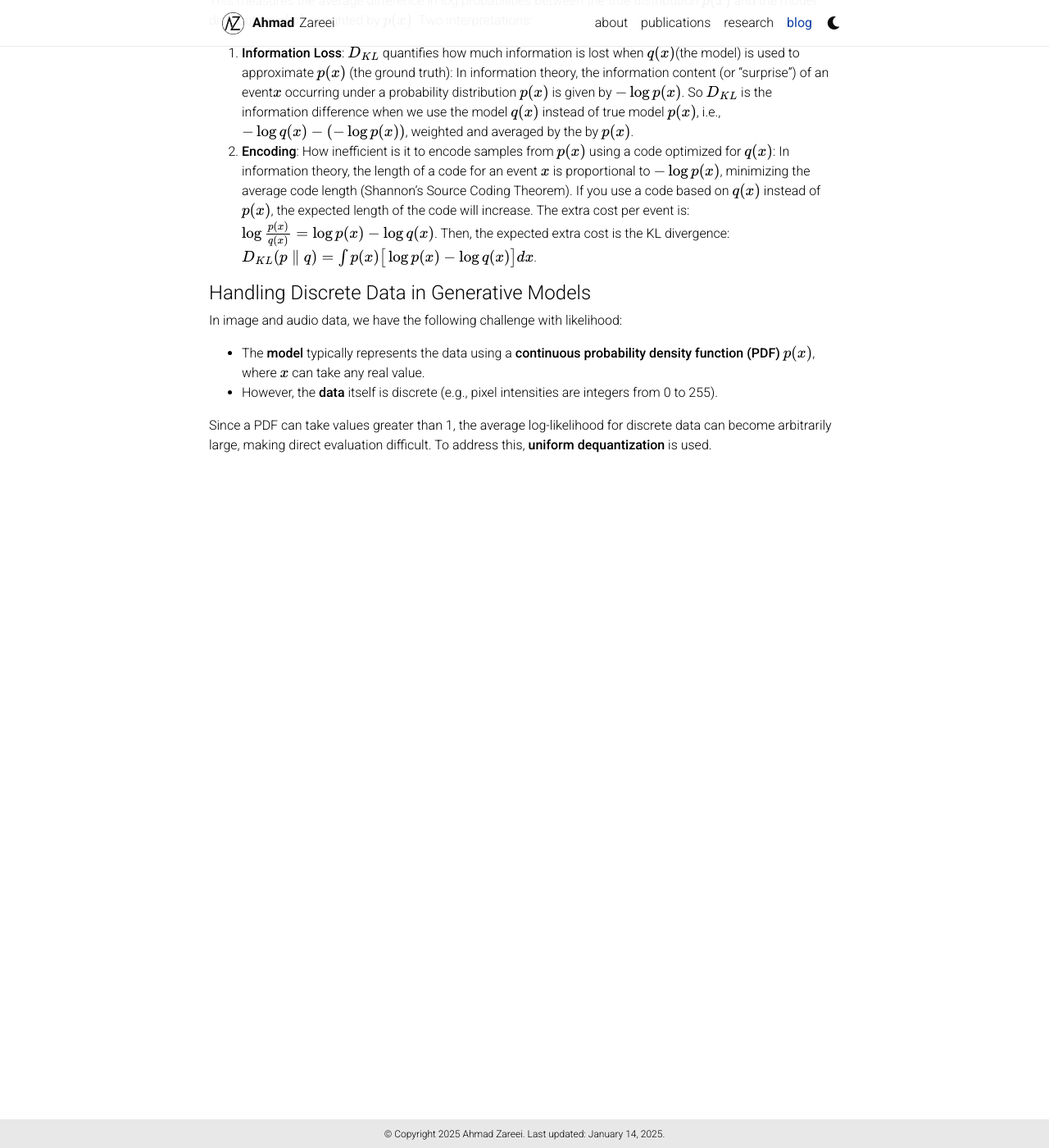
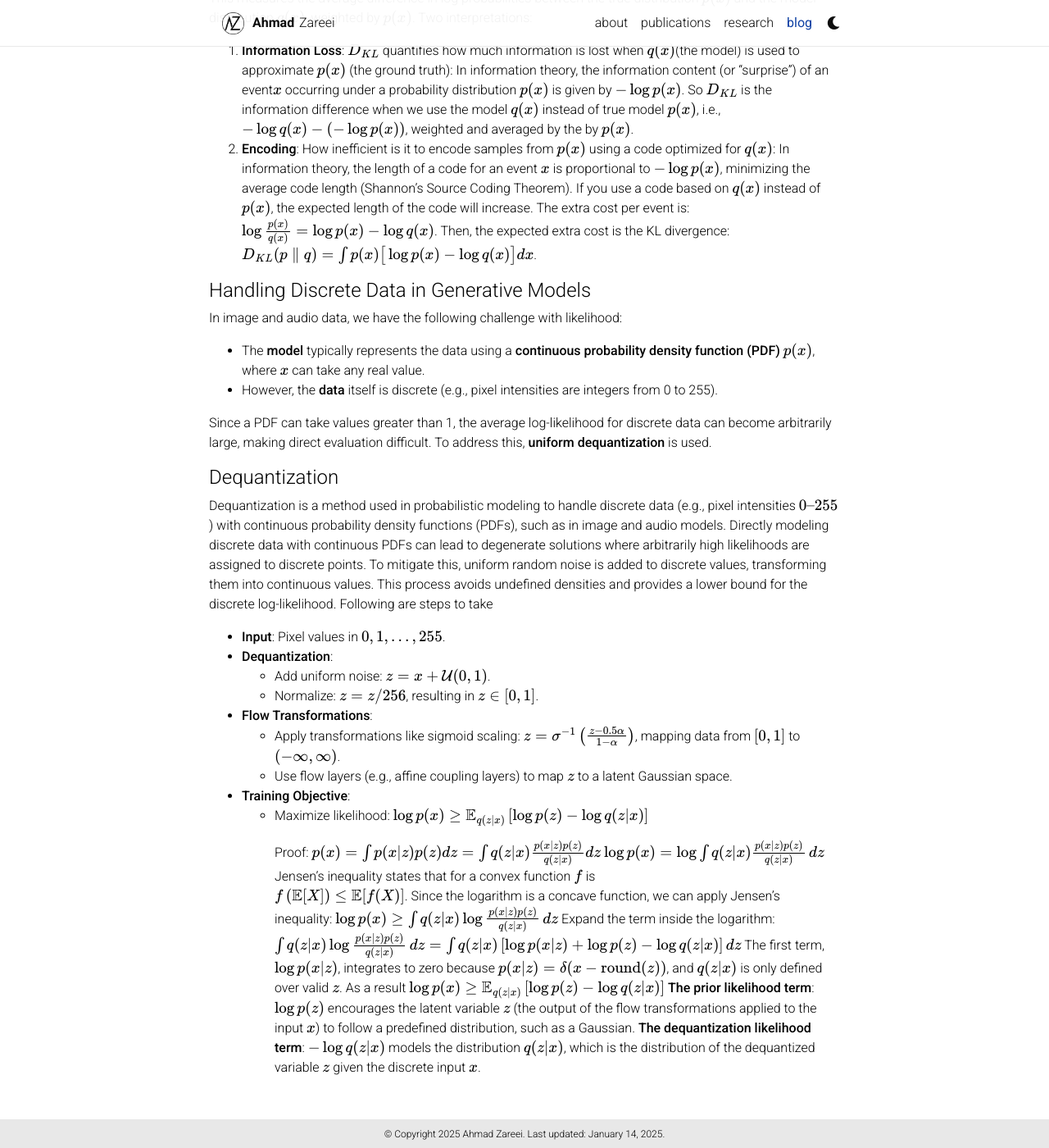
Before and after one commit to azareei/azareei.github.io, a Jekyll site: the page built from _posts/2025-01-07-Generative-AI.md, in a window 1280 px wide and 1400 px high, scrolled down 6035 px. Shown: the whole window at 82% size. Built offline with Jekyll 4.4.1, drawn with Linux system fonts in a browser that asks for light colours; nearby versions of some CDN libraries; a style sheet for code colours, icons or effects is not loaded; some of the changed text lies outside the part shown.

Commit message:
vault backup: 2025-01-14 12:48:46

```diff
--- a/_posts/2025-01-07-Generative-AI.md
+++ b/_posts/2025-01-07-Generative-AI.md
@@ -90,9 +90,9 @@ $$
 
   The $D_{KL}$ measures the *distance* between the two distributions. Smaller value indicates that the model closely approximates the true data distribution. The first term on the RHS is the **entropy** of $p(x)$, denoted as $H(p)$. Since $H(p)$ depends only on the true distribution $p(x)$, it is a constant when evaluating the model $q(x)$. The second term is the **cross-entropy** between $p(x)$ and $q(x)$, denoted as $H_{ce}(p, q)$.
 
-  Minimizing $D_{KL}(p \parallel q)$ is equivalent to minimizing the cross-entropy $H_{ce}(p, q)$ (remember entropy term is constant and does not depend on $q$).
+  Minimizing $D_{KL}(p \parallel q)$ is equivalent to minimizing the cross-entropy $H_{ce}(p, q)$ (note that the entropy term,  $H(p)$, is constant and does not depend on $q$).
 
-  Approximating $p(x)$ with the empirical data distribution represented by a finite dataset $\{x_1, x_2, \dots, x_N\}$, then $p(x) = \frac{1}{N} \sum_{i=1}^N \delta (x-x_i)$, where $x_i$ is the $i$th observed data, and $\delta(.)$ is the Dirac's delta function, then the cross-entropy becomes:
+  Given an empirical observed dataset $\mathcal{D} = \{x_1, x_2, \dots, x_N\}$, we can approximate $p(x)$ with the empirical data distribution,  $p(x) = \frac{1}{N} \sum_{i=1}^N \delta (x-x_i)$,  where $x_i$ is the $i$th observed data, and $\delta(.)$ is the Dirac's delta function. The cross-entropy then becomes:
 
 
 $$H_{ce}(p, q) = -\frac{1}{N} \sum_{n=1}^{N} \log q(x_n)
@@ -104,7 +104,7 @@ $$\text{NLL} = -\frac{1}{N} \sum_{n=1}^{N} \log q(x_n)
 $$
 
 Key Insights:
-* ***NLL and Cross-Entropy**: The NLL represents the average penalty for the model $q(x)$ assigning probabilities to observed data points in a dataset.
+* **NLL and Cross-Entropy**: The NLL represents the average penalty for the model $q(x)$ assigning probabilities to observed data points in a dataset.
 
 * **Test Set Evaluation**: NLL is typically computed on a held-out test set to measure the model’s generalization ability.
 
@@ -130,7 +127,7 @@ For models of discrete data, such as language models, **Negative Log Likelihood
 	The NLL for a dataset averages these values across all predictions, measuring how well the model predicts the actual words.
 
 Interpreting NLL directly can be unintuitive. To make it easier to understand, **perplexity** is used. Perplexity translates NLL into a measure that reflects how “confused” the model is—essentially, the average number of equally likely choices the model is effectively guessing from.
-* ***Why Does Perplexity Represent Choices?**: If a model has a perplexity of $P$, it behaves as if it is guessing from $P$ equally likely options. This comes from the relationship between NLL and uniform distributions: for $P$ equally likely outcomes, $q(x) = 1/P$, and the NLL is:
+* **Why Does Perplexity Represent Choices?**: If a model has a perplexity of $P$, it behaves as if it is guessing from $P$ equally likely options. This comes from the relationship between NLL and uniform distributions: for $P$ equally likely outcomes, $q(x) = 1/P$, and the NLL is:
 
   $$\text{NLL} = -\log_2(1/P) = \log_2(P)$$
 
@@ -161,3 +158,32 @@ In image and audio data, we have the following challenge with likelihood:
 * However, the **data** itself is discrete (e.g., pixel intensities are integers from 0 to 255).
 
 Since a PDF can take values greater than 1, the average log-likelihood for discrete data can become arbitrarily large, making direct evaluation difficult. To address this, **uniform dequantization** is used.
+
+#### Dequantization
+
+Dequantization is a method used in probabilistic modeling to handle discrete data (e.g., pixel intensities $0–255$) with continuous probability density functions (PDFs), such as in image and audio models. Directly modeling discrete data with continuous PDFs can lead to degenerate solutions where arbitrarily high likelihoods are assigned to discrete points. To mitigate this, uniform random noise is added to discrete values, transforming them into continuous values. This process avoids undefined densities and provides a lower bound for the discrete log-likelihood. Following are steps to take
+
+* **Input**: Pixel values in $\{0, 1, ..., 255\}$.
+- **Dequantization**:
+    - Add uniform noise: $z = x + \mathcal{U}(0, 1)$.
+    - Normalize: $z = z / 256$, resulting in $z \in [0, 1]$.
+- **Flow Transformations**:
+    - Apply transformations like sigmoid scaling: $z = \sigma^{-1}\left(\frac{z - 0.5\alpha}{1 - \alpha}\right)$, mapping data from $[0, 1]$ to $(-\infty, \infty)$.
+    - Use flow layers (e.g., affine coupling layers) to map $z$ to a latent Gaussian space.
+- **Training Objective**:
+    - Maximize likelihood:
+		$\log p(x) \geq \mathbb{E}_{q(z\vert x)} \left[\log p(z) - \log q(z\vert x)\right]$
+
+		Proof:
+		$p(x) = \int p(x\vert z)p(z)dz = \int q(z\vert x) \frac{p(x\vert z)p(z)}{q(z\vert x)}dz$
+		$\log p(x) = \log \int q(z|x) \frac{p(x|z)p(z)}{q(z|x)} \, dz$
+		Jensen's inequality states that for a convex function $f$  is
+		$f\left(\mathbb{E}[X]\right) \leq \mathbb{E}[f(X)]$.
+		Since the logarithm is a concave function, we can apply Jensen's inequality:
+		$\log p(x) \geq \int q(z\vert x) \log \frac{p(x\vert z)p(z)}{q(z\vert x)} \, dz$
+		Expand the term inside the logarithm:
+		$\int q(z\vert x) \log \frac{p(x\vert z)p(z)}{q(z\vert x)} \, dz = \int q(z\vert x) \left[\log p(x\vert z) + \log p(z) - \log q(z\vert x)\right] \, dz$
+		The first term, $\log p(x\vert z)$, integrates to zero because $p(x\vert z) = \delta(x - \text{round}(z))$, and $q(z|x)$ is only defined over valid $z$. As a result
+		$\log p(x) \geq \mathbb{E}_{q(z\vert x)} \left[\log p(z) - \log q(z\vert x)\right]$
+		**The prior likelihood term**: $\log p(z)$ encourages the latent variable $z$ (the output of the flow transformations applied to the input $x$) to follow a predefined distribution, such as a Gaussian.
+		**The dequantization likelihood term**: $-\log q(z\vert x)$ models the distribution $q(z\vert x)$, which is the distribution of the dequantized variable $z$ given the discrete input $x$.
```
Also changed, not shown: other parts of _posts/2025-01-07-Generative-AI.md (+2 -5 lines).
